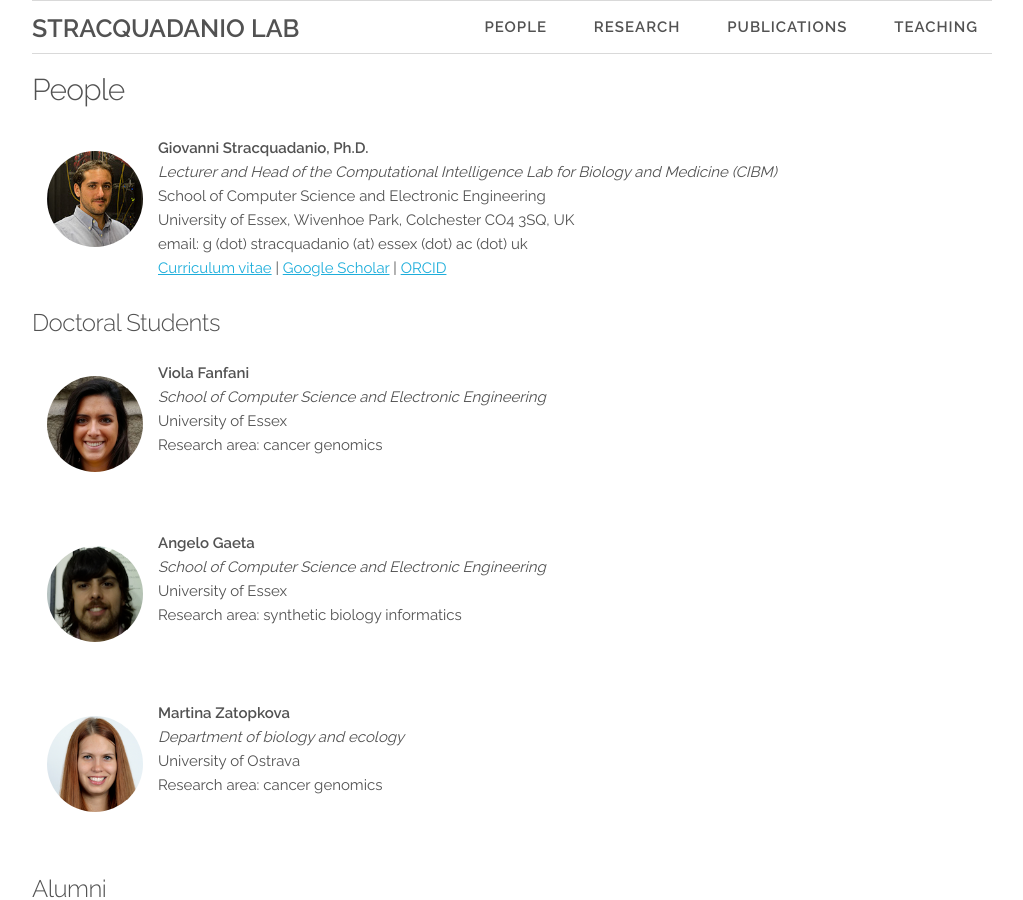
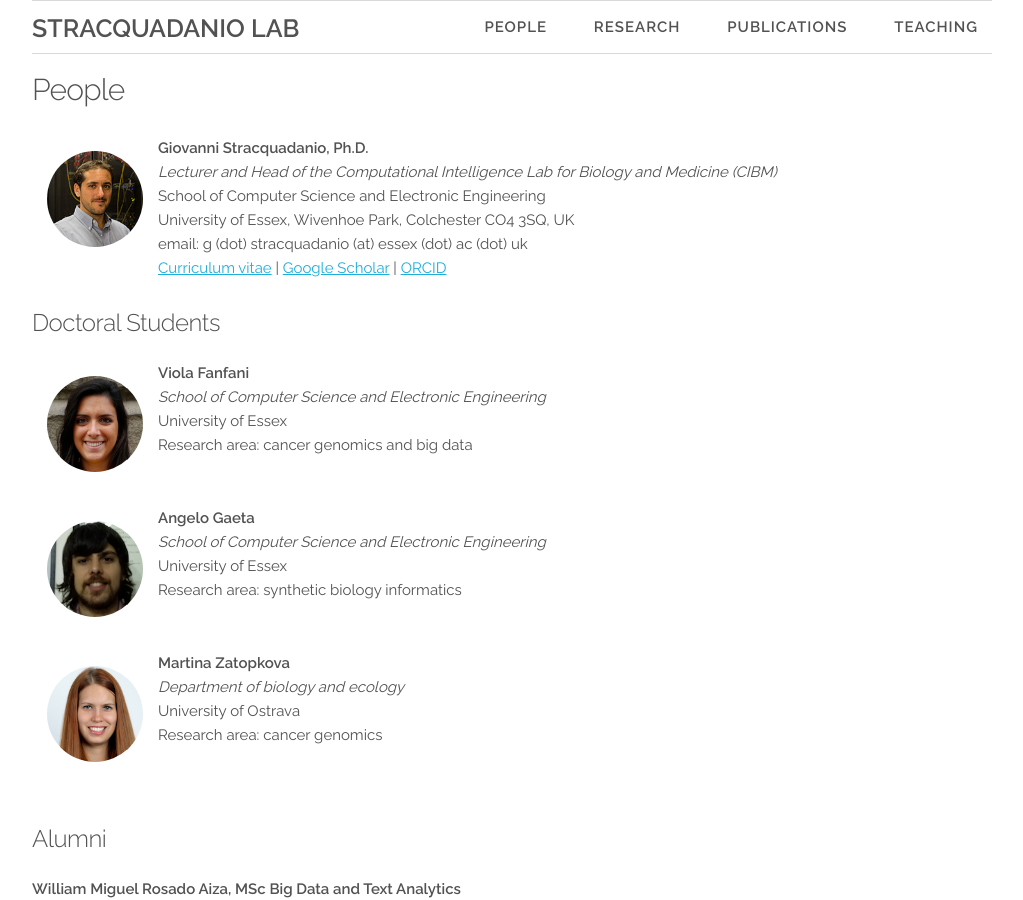
Before and after one commit to stracquadaniolab/stracquadaniolab.github.io, a Jekyll site: the page built from people.md, in a window 1280 px wide and 900 px high. Shown: the whole window, without its empty margins (128-1151 px from the left). Built offline with Jekyll 4.4.1, drawn with Linux system fonts in a browser that asks for light colours.

Commit message:
updated people page

```diff
--- a/people.md
+++ b/people.md
@@ -23,12 +23,8 @@
 **Viola Fanfani**
 *School of Computer Science and Electronic Engineering*
 University of Essex
-Research area: cancer genomics
-
-
+Research area: cancer genomics and big data
 <br/>
-
-
 <div class="portrait">
 <img src="/images/agpic.png"/>
 </div>
@@ -36,9 +32,7 @@
 *School of Computer Science and Electronic Engineering*
 University of Essex
 Research area: synthetic biology informatics
-
 <br/>
-
 <div class="portrait">
 <img src="/images/mzpic.png"/>
 </div>
```
